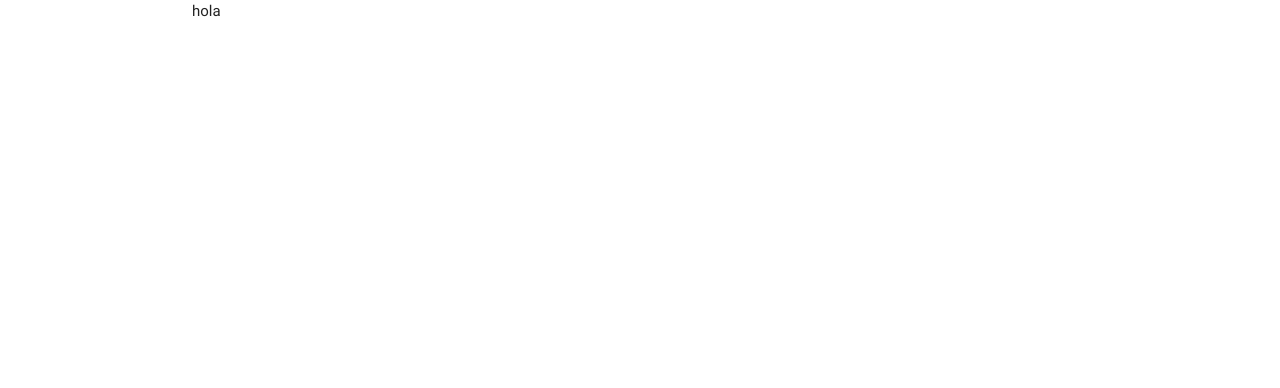
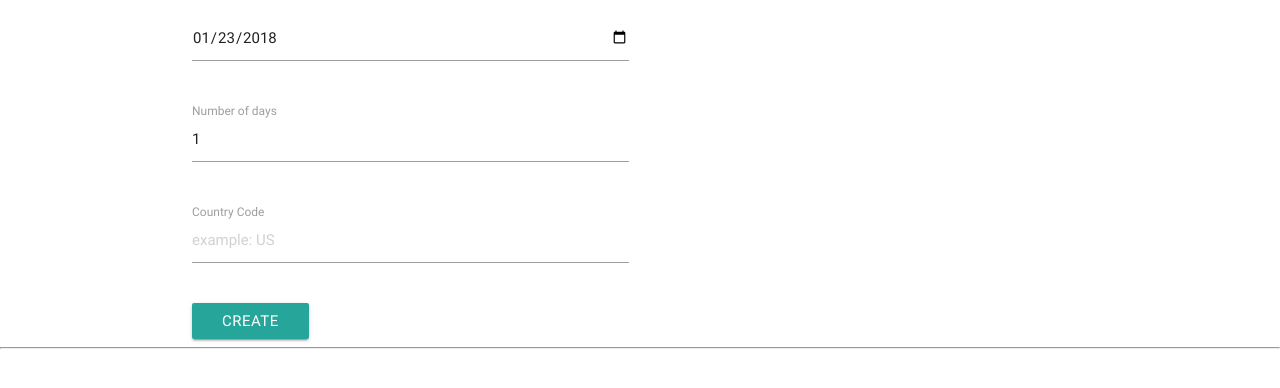
Before and after one commit to lnrd256/number8, a plain HTML site: page index.html in a window 1280 px wide. Drawn offline with nearby package versions, Linux system fonts and the light colour scheme.

Commit message:
added inputs

```diff
--- a/index.html
+++ b/index.html
@@ -3,11 +3,41 @@
 	<title>Test Leonardo Aleman</title>
 	<link href="css/materialize.css" rel="stylesheet">
 	<link href="css/style.css" rel="stylesheet">
-	<script type="text/javascript" src="js/scripts.js" ></script>
+	<script
+  src="https://code.jquery.com/jquery-3.3.1.min.js"
+  integrity="sha256-FgpCb/KJQlLNfOu91ta32o/NMZxltwRo8QtmkMRdAu8="
+  crossorigin="anonymous"></script>
+	<script type="text/javascript" src="js/materialize.js" ></script>
+
 </head>
 <body>
 	<div class="container">
-		hola
+		<div class="row">
+			<div class="input-field col s6">
+				<input  id="date" type="date" class="validate" value="2018-01-23">
+
+			</div>
+		</div>
+		<div class="row">
+			<div class="input-field col s6">
+				<input placeholder="number of days" id="first_name" type="number" class="validate" value="1">
+				 <label for="ndays">Number of days</label>
+			</div>
+		</div>
+		<div class="row">
+			<div class="input-field col s6">
+				<input placeholder="example: US" id="first_name" type="text" class="validate">
+				 <label for="country">Country Code</label>
+			</div>
+		</div>
+
+	<a class="waves-effect waves-light btn" id="create" onClick="generate()">create</a>
+
+
 	</div>
+	<Hr>
+	<p id="demo"></p>
+
 </body>
+	<script type="text/javascript" src="js/scripts.js" ></script>
 </html>
--- a/js/scripts.js
+++ b/js/scripts.js
@@ -0,0 +1,6 @@
+function generate(){
+	dateElement=document.getElementById("date");
+	date=new Date(dateElement.value);
+	date.setDate(date.getDate() + 1);
+	document.getElementById("demo").innerHTML=+date.getDate()
+}
```
Also changed, not shown: 1 other file.
